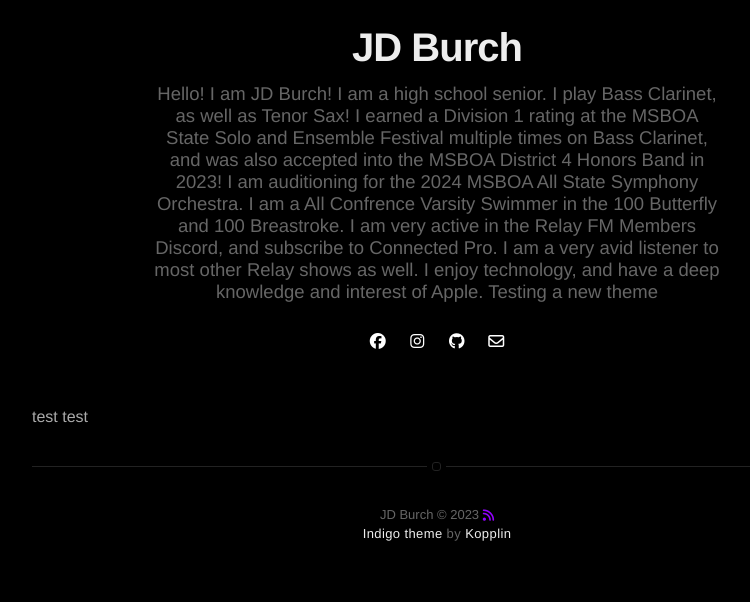
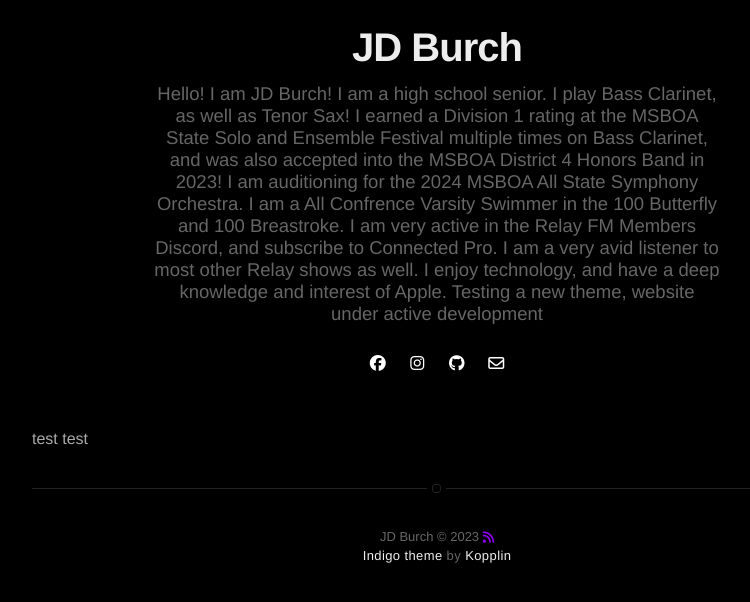
Before and after one commit to JDBurchHuzzah/jdburchhuzzah.github.io, a Jekyll site: the page built from index.html, in a window 1280 px wide, cut to the strip 254-856 px from the top of the page. Shown: the whole strip, without its empty margins (203-953 px from the left). Built offline with Jekyll 4.4.1, drawn with Linux system fonts in a browser that asks for light colours; nearby versions of some CDN libraries.

Commit message:
Update _config.yml

```diff
--- a/_config.yml
+++ b/_config.yml
@@ -1,6 +1,19 @@
 # main text of home
 title: JD Burch
-bio: Hello! I am JD Burch! I am a high school senior. I play Bass Clarinet, as well as Tenor Sax! I earned a Division 1 rating at the MSBOA State Solo and Ensemble Festival multiple times on Bass Clarinet, and was also accepted into the MSBOA District 4 Honors Band in 2023! I am auditioning for the 2024 MSBOA All State Symphony Orchestra. I am a All Confrence Varsity Swimmer in the 100 Butterfly and 100 Breastroke. I am very active in the Relay FM Members Discord, and subscribe to Connected Pro. I am a very avid listener to most other Relay shows as well. I enjoy technology, and have a deep knowledge and interest of Apple. Testing a new theme
+bio: |
+  Hello! I am JD Burch!
+
+  I am a high school senior.
+
+  I play Bass Clarinet, as well as Tenor Sax! I earned a Division 1 rating at the MSBOA State Solo and Ensemble Festival multiple times on Bass Clarinet, and was also accepted into the MSBOA District 4 Honors Band in 2023! I am auditioning for the 2024 MSBOA All State Symphony Orchestra.
+
+  I am a All Confrence Varsity Swimmer in the 100 Butterfly and 100 Breastroke.
+
+  I am very active in the Relay FM Members Discord, and subscribe to Connected Pro. I am a very avid listener to most other Relay shows as well.
+
+  I enjoy technology, and have a deep knowledge and interest of Apple.
+
+  Testing a new theme, website under active development
 
 # twitter summary info
 description: A blog about technology and stuff related
```
